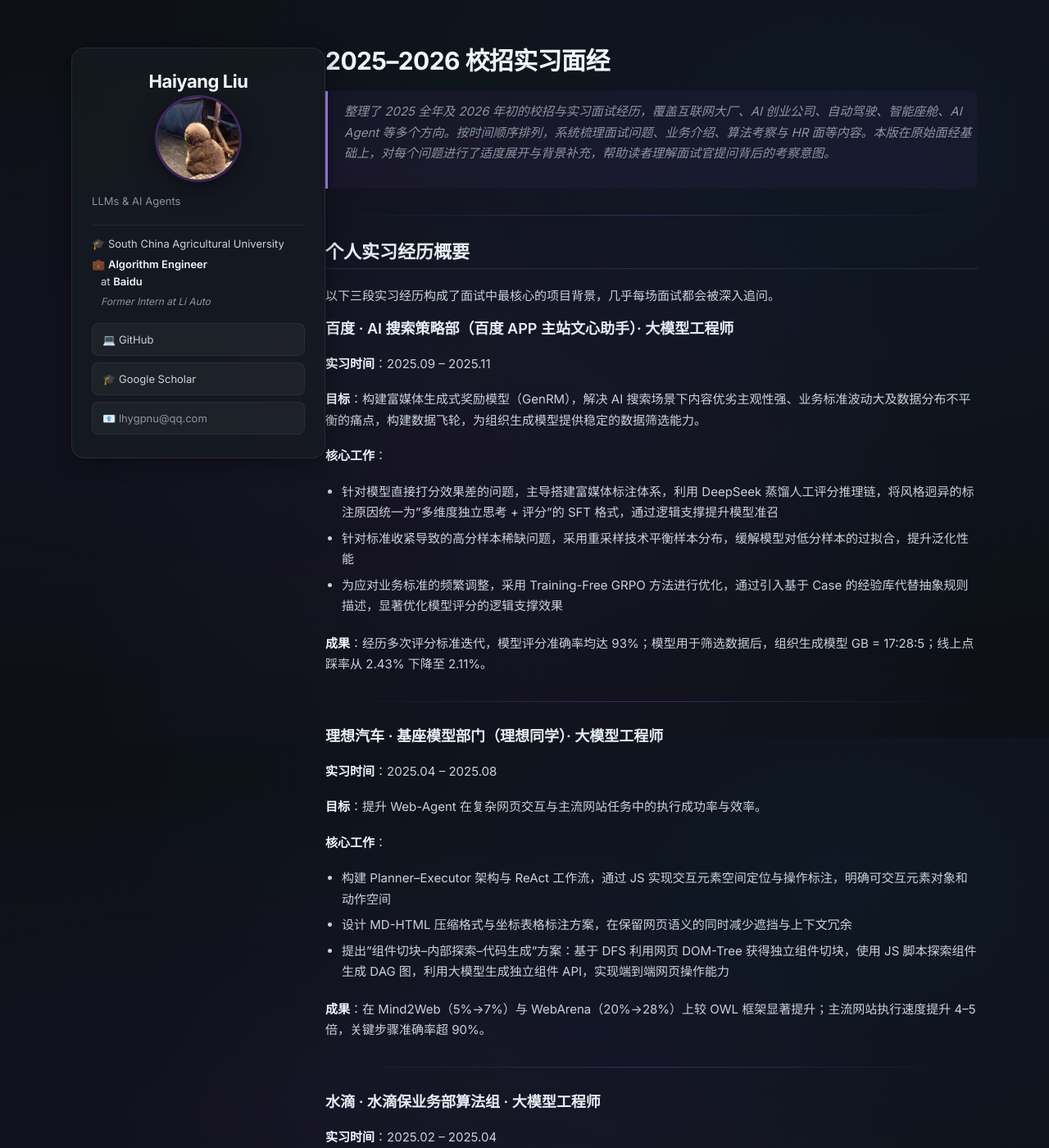
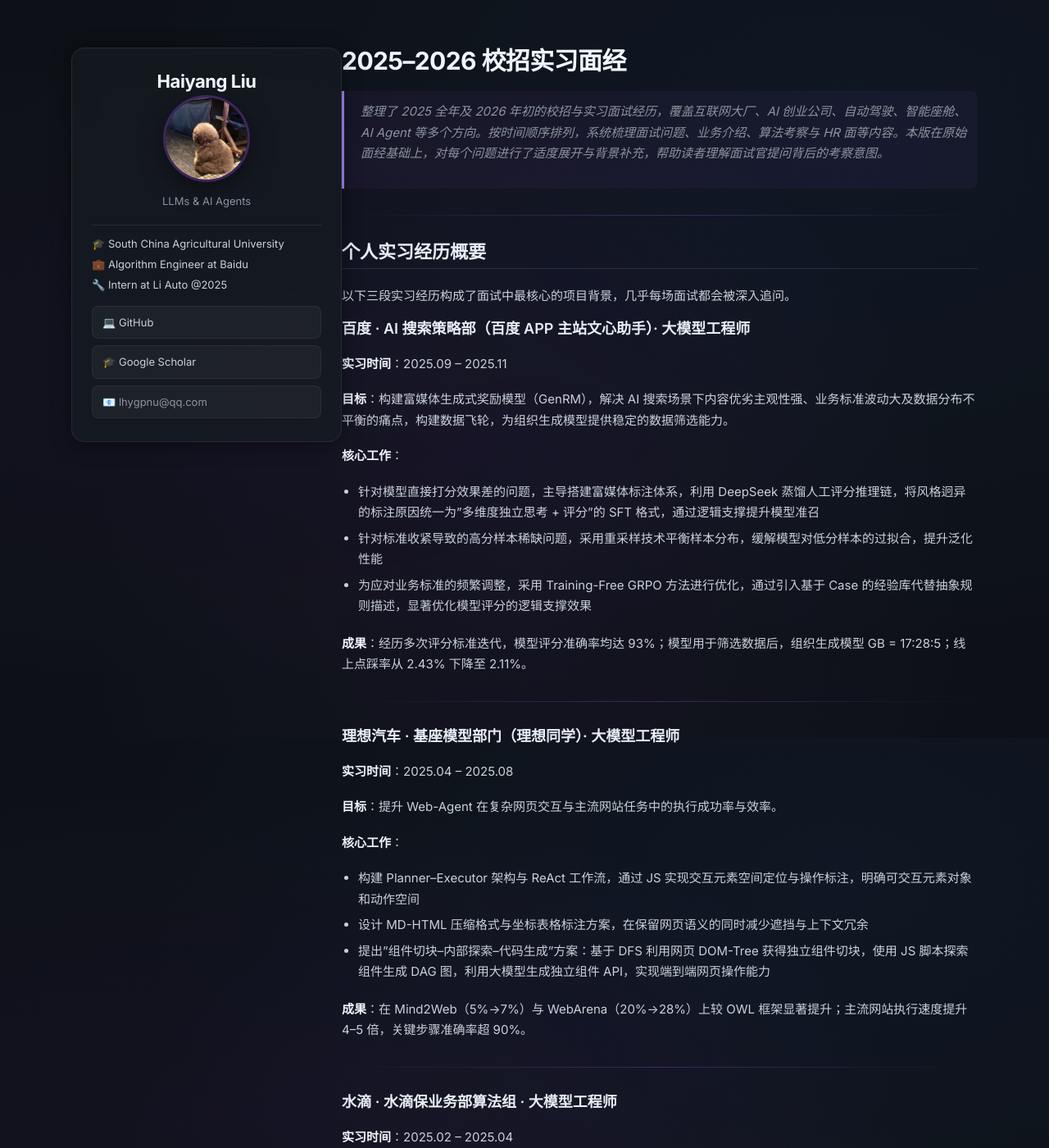
Before and after one commit to lhyscau/lhyscau.github.io, a Jekyll site: the page built from interview-experience.md, in a window 1280 px wide and 1400 px high. Shown: the whole window at 82% size. Built offline with Jekyll 4.4.1, drawn with Linux system fonts in a browser that asks for light colours.

Commit message:
侧边栏加宽至280px + 描述居中 + 内容去加粗添加年份
- 侧边栏从260px加宽至280px，整个页面块在屏幕水平居中
- LLMs & AI Agents 描述行居中显示
- Algorithm Engineer 去掉加粗
- 理想实习添加@2025年份标注和🔧emoji

Co-Authored-By: Claude <noreply@anthropic.com>

```diff
--- a/_layouts/default.html
+++ b/_layouts/default.html
@@ -27,8 +27,8 @@
 
         <div class="sidebar-info">
           <p>🎓 South China Agricultural University</p>
-          <p>💼 <strong>Algorithm Engineer</strong><br>&nbsp;&nbsp;&nbsp;at <strong>Baidu</strong></p>
-          <p>&nbsp;&nbsp;&nbsp;<em>Former Intern at Li Auto</em></p>
+          <p>💼 Algorithm Engineer at Baidu</p>
+          <p>🔧 Intern at Li Auto @2025</p>
         </div>
 
         <nav class="sidebar-links">
--- a/_layouts/wide.html
+++ b/_layouts/wide.html
@@ -15,8 +15,8 @@
     {% include head-custom.html %}
     <style>
       .wrapper { width: 95%; max-width: 1200px; }
-      header { width: 260px; background: rgba(22, 27, 34, 0.85); backdrop-filter: blur(20px); -webkit-backdrop-filter: blur(20px); border: 1px solid rgba(255, 255, 255, 0.08); text-align: left; }
-      section { width: calc(100% - 310px); }
+      header { width: 280px; background: rgba(22, 27, 34, 0.85); backdrop-filter: blur(20px); -webkit-backdrop-filter: blur(20px); border: 1px solid rgba(255, 255, 255, 0.08); text-align: left; }
+      section { width: calc(100% - 330px); }
       header img { max-width: 100px; display: block; margin-left: auto; margin-right: auto; }
       @media print, screen and (max-width: 960px) {
         header { padding-right: 0; text-align: left; }
@@ -37,8 +37,8 @@
 
         <div class="sidebar-info">
           <p>🎓 South China Agricultural University</p>
-          <p>💼 <strong>Algorithm Engineer</strong><br>&nbsp;&nbsp;&nbsp;at <strong>Baidu</strong></p>
-          <p>&nbsp;&nbsp;&nbsp;<em>Former Intern at Li Auto</em></p>
+          <p>💼 Algorithm Engineer at Baidu</p>
+          <p>🔧 Intern at Li Auto @2025</p>
         </div>
 
         <nav class="sidebar-links">
--- a/assets/css/modern.css
+++ b/assets/css/modern.css
@@ -26,7 +26,7 @@ body {
 
 /* === Header / Sidebar === */
 header {
-  width: 260px;
+  width: 280px;
   float: left;
   position: fixed;
   -webkit-font-smoothing: subpixel-antialiased;
@@ -70,7 +70,7 @@ header p {
   font-size: 13px;
   color: #8b949e;
   line-height: 1.6;
-  text-align: left;
+  text-align: center;
 }
 
 /* === Sidebar Info === */
@@ -136,7 +136,7 @@ header p {
 
 /* === Content Section === */
 section {
-  width: 670px;
+  width: 650px;
   float: right;
   padding-bottom: 60px;
 }
@@ -262,7 +262,7 @@ hr {
 
 /* === Footer === */
 footer {
-  width: 260px;
+  width: 280px;
   float: left;
   position: fixed;
   bottom: 40px;
```
